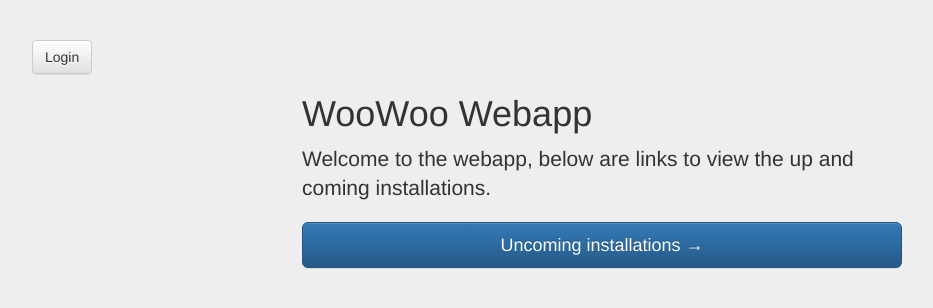
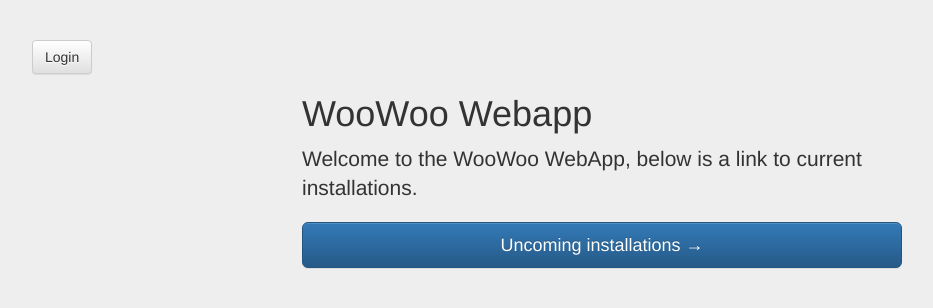
Before and after one commit to joelcormack/woowoo_webapp, a Django app: page / in a window 1280 px wide. Shown: the top 308 px of the page, without its empty margins (38-971 px from the left). Run offline with Django 3.2, Linux system fonts and the light colour scheme; parts of the project's set-up code (start-up, migrations or seed data) failed here and were passed over; some libraries are stand-ins or nearby versions.

Commit message:
text change on home page

```diff
--- a/woowoo/woowoo_webapp/installations/templates/installations/home.html
+++ b/woowoo/woowoo_webapp/installations/templates/installations/home.html
@@ -2,7 +2,7 @@
 {% block content %}
 <div class="box-central">
   <h1>WooWoo Webapp</h1>
-  <p class="lead">Welcome to the webapp, below are links to view the up and coming installations.</p>
+  <p class="lead">Welcome to the WooWoo WebApp, below is a link to current installations.</p>
   <a class="btn btn-lg btn-primary center-block" href="{% url 'installation-list' %}">Uncoming installations &rarr;</a>
 </div>
 {% endblock %}
```
